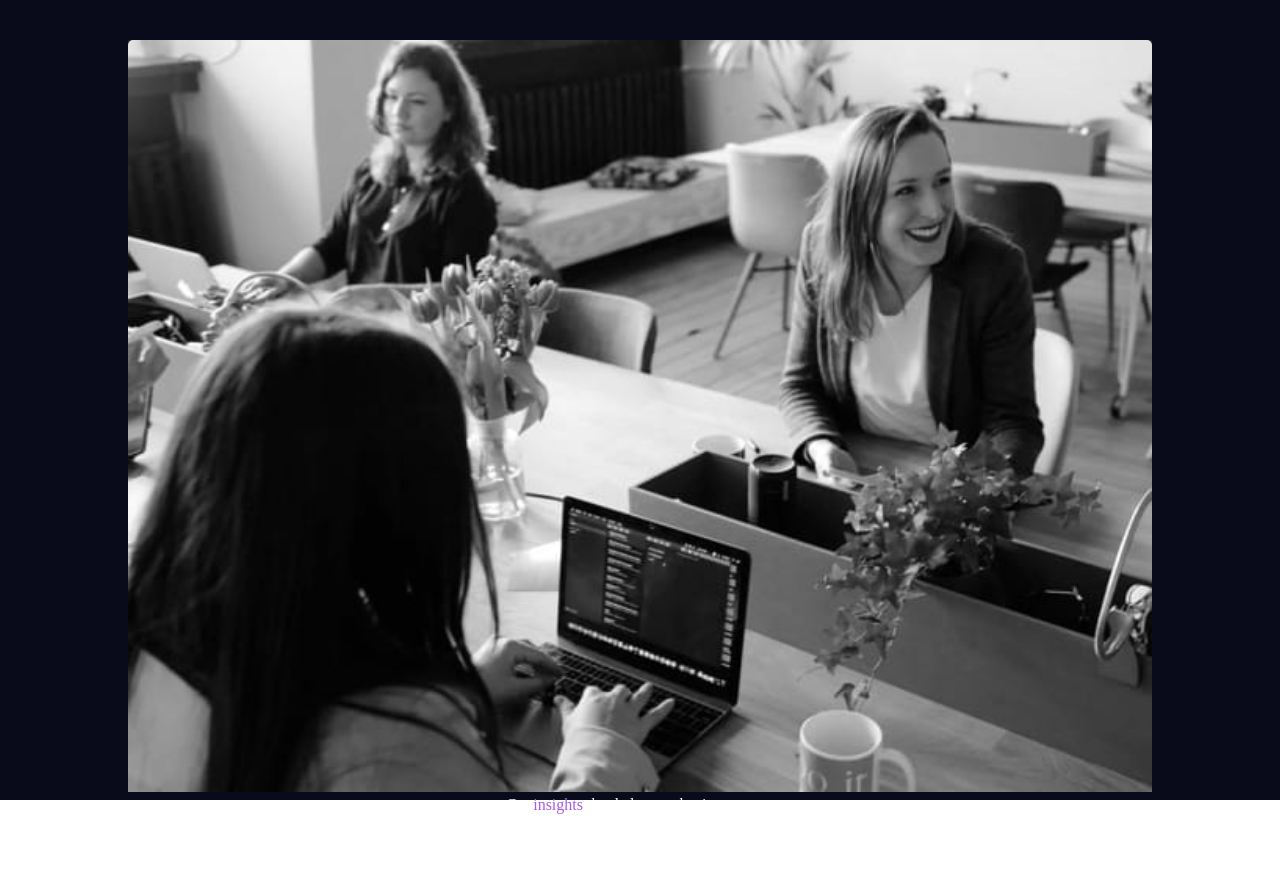
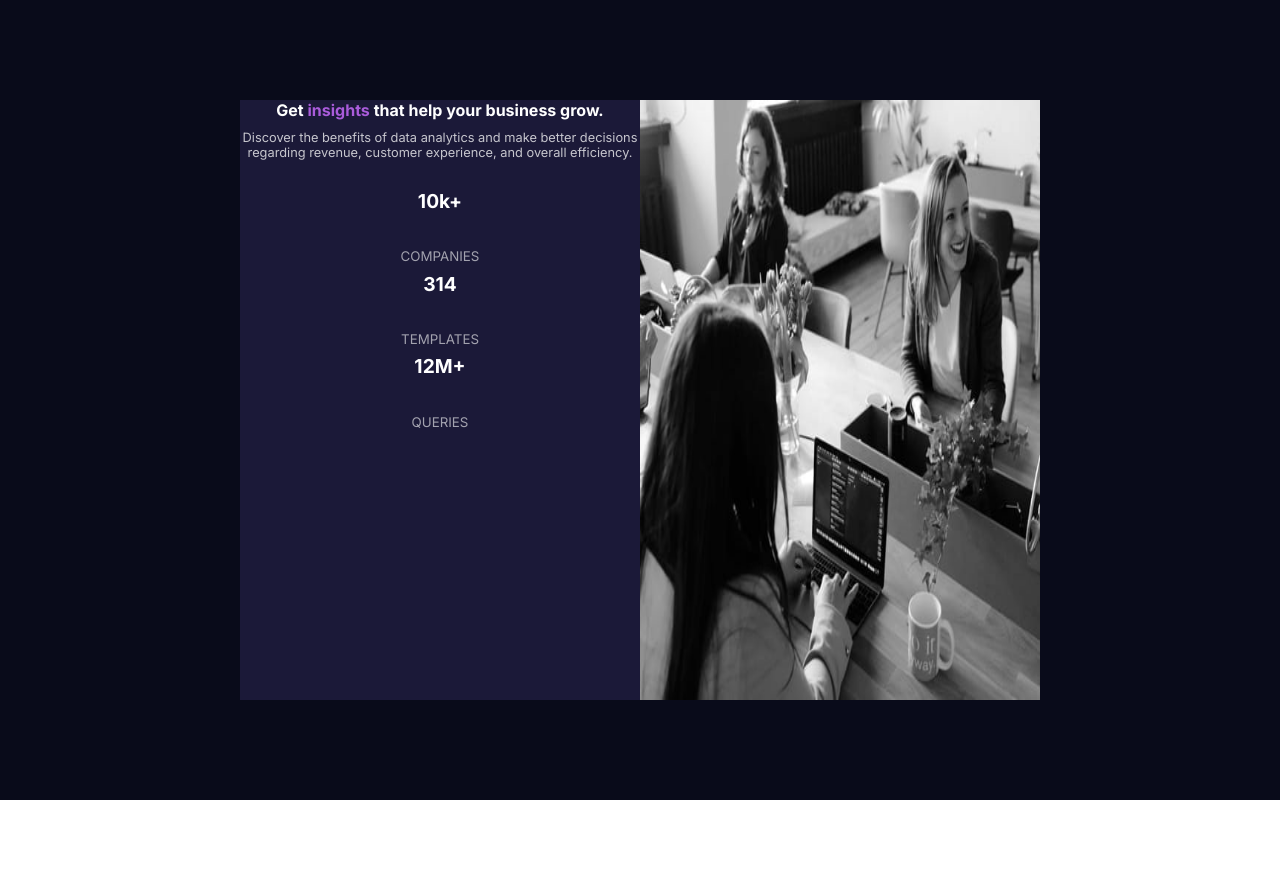
Before and after one commit to Megelado/stats-preview-card-component-main, a plain HTML site: page index.html in a window 1280 px wide. After the commit the page ends 800 px from the top, so only its background shows below. Drawn offline with Linux system fonts and the light colour scheme.

Commit message:
making adjusts

```diff
--- /dev/null
+++ b/estilos/media.css
@@ -0,0 +1,32 @@
+@media screen and (min-width: 750px) {
+    .card {
+        display: flex;
+        flex-direction: row-reverse;
+        width: 800px;
+        height: 600px;
+    }
+    .image img.mobile-img {
+        display: none;
+    }
+
+    .image img.desktop-img {
+        display: block;
+        height: 100%;
+        width: 100%;
+    }
+
+    #texto {
+        width: 100%;
+        height: 100%;
+    }
+
+    .num{
+        display: grid;
+        grid-template-rows: auto auto auto;
+    }
+
+    .texto {
+        display: inline;
+}
+
+}
--- a/estilos/style.css
+++ b/estilos/style.css
@@ -1,7 +1,11 @@
+@import url('https://fonts.googleapis.com/css2?family=Lexend+Deca&display=swap');
+
+@import url('https://fonts.googleapis.com/css2?family=Inter:wght@400;700&display=swap');
+
 * {
     padding: 0px;
     margin: 0px;
-
+    font-family: 'Inter', sans-serif;
 }
 
 html, body {
@@ -16,13 +20,13 @@ main {
     height: 100%;
     text-align: center;
     display: flex;
-
+    flex-direction: row;
 }
 
 .card {
     background-color: hsl(244, 38%, 16%);
-    width: 80%;
-    height: 90%;
+    width: 280px;
+    height: 500px;
     margin: auto;
 }
 
@@ -30,16 +34,48 @@ main {
     width: 100%;
 }
 
-.image > img {
+.image > img.desktop-img {
+    display: none;
+}
+
+.image > img.mobile-img {
     width: 100%;
     border-radius: 5px 5px 0px 0px;
+}
+
+p.titulo {
+    font-weight: 700;
+}
+
+#destaque {
     color: hsl(277, 64%, 61%);
 }
 
-.card p.transparence{
-    color: hsla(0, 0%, 100%, 0.329);
+.titulo, .transparence {
+    padding-bottom: 10px;
 }
 
-.status{
+.card p.transparence{
+    color: hsla(0, 0%, 100%, 0.75);
+    padding-bottom: 2%;
+    font-size: 0.8em;
+}
+
+.num {
+    display: inline;
+    font-size: larger;
+    font-weight: 700;
+}
+
+#status{
     font-family: 'Lexend Deca', sans-serif;
+    margin: 20px;
+    line-height: 1.7em;
+
 }
+
+#status p.texto {
+    font-size: smaller;
+    color: hsla(0, 0%, 100%, 0.596);
+    font-weight: 400;
+}
--- a/index.html
+++ b/index.html
@@ -7,23 +7,28 @@
   <link rel="icon" type="image/png" sizes="32x32" href="./images/favicon-32x32.png">
   <title>Frontend Mentor | Stats preview card component</title>
   <link rel="stylesheet" href="estilos/style.css">
+  <link rel="stylesheet" href="estilos/media.css">
 </head>
 <body>
 <main>
  <div class="card">
   <div class="image">
-    <img src="images/image-header-mobile.jpg" alt="">
+    <img class="mobile-img" src="images/image-header-mobile.jpg" alt="">
+    <img class="desktop-img" src="images/image-header-desktop.jpg" alt="">
   </div>
 
-
-  <p>  Get <text style="color: hsl(277, 64%, 61%)">insights</text> that help your business grow.</p>
+<div id="texto">
+  <p class="titulo">  Get <text id="destaque">insights</text> that help your business grow.</p>
 
   <p class="transparence">  Discover the benefits of data analytics and make better decisions regarding revenue, customer
   experience, and overall efficiency.</p>
+  <div id="status">
+    <p class="status"> <p class="num"> 10k+</p> <br> <p class="texto">COMPANIES</p> </p>
+    <p class="status"> <p class="num">314</p> <br> <p class="texto">TEMPLATES</p> </p>
+    <p class="status"> <p class="num">12M+</p> <br> <p class="texto">QUERIES</p> </p>
+  </div>
+</div>
 
-  <p class="status">10K+ COMPANIES</p>
-  <p class="status">314 TEMPLATES</p>
-  <p class="status">12M+ QUERIES</p>
   </div>
 
 
```
